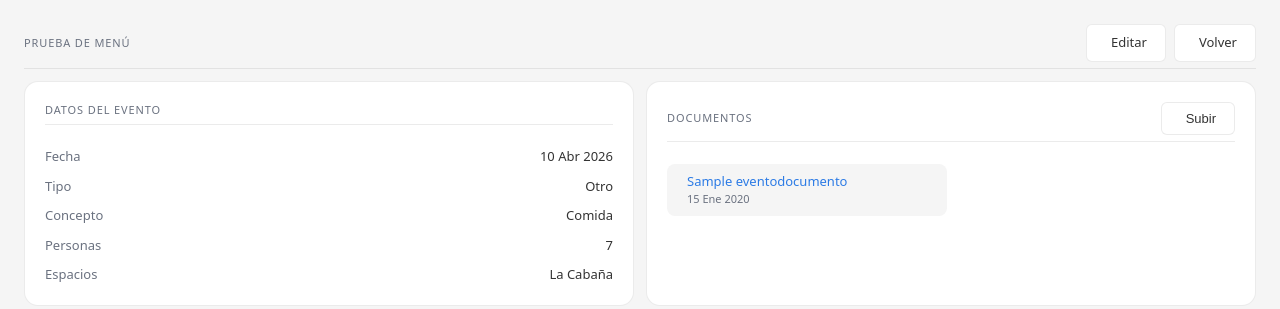
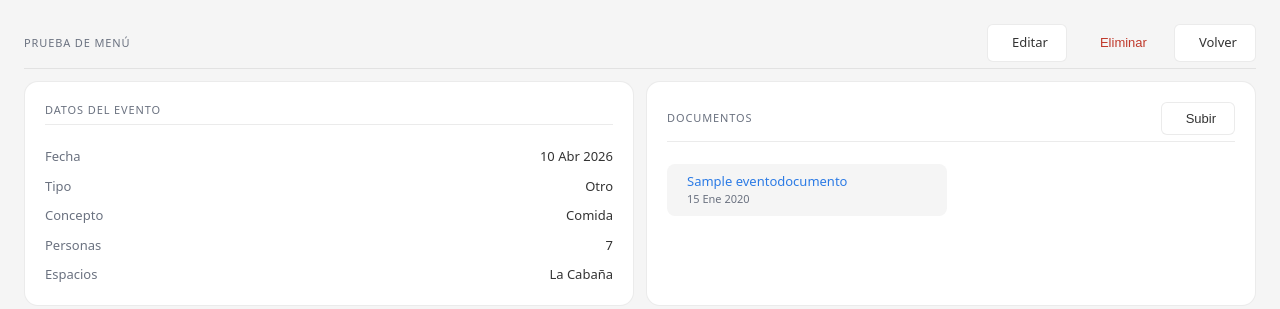
Before and after one commit to fvilpaz/auryapp, a Django app: page /eventos/1/ in a window 1280 px wide. Shown: the part 56-365 px from the top of the page. Run offline with Django 5.2, Linux system fonts and the light colour scheme; a user stored in the database is signed in; data comes from the database, SQL or seed files in the repository; tables that the repository leaves empty hold one stand-in row (values such as "Sample post"); some libraries are stand-ins or nearby versions.

Commit message:
feat: añadir botón eliminar evento con confirmación
Botón Eliminar en la ficha del evento (solo staff) con modal de
confirmación para evitar borrados accidentales.

Co-Authored-By: Claude Sonnet 4.6 <noreply@anthropic.com>

```diff
--- a/core/templates/core/detalle_evento.html
+++ b/core/templates/core/detalle_evento.html
@@ -12,6 +12,11 @@
       <a href="{% url 'editar_evento' evento.pk %}" class="bc-btn bc-btn-secondary">
         <i class="ti ti-pencil"></i> Editar
       </a>
+      {% if request.user.is_staff %}
+      <button type="button" class="bc-btn bc-btn-danger-ghost" onclick="document.getElementById('modal-eliminar-evento').style.display='flex'">
+        <i class="ti ti-trash"></i> Eliminar
+      </button>
+      {% endif %}
       <a href="{% url 'lista_eventos' %}" class="bc-btn bc-btn-secondary">
         <i class="ti ti-arrow-left"></i> Volver
       </a>
@@ -1441,4 +1446,25 @@ document.getElementById('btn-preview-imprimir').addEventListener('click', functi
   win.document.close();
 });
 </script>
+
+<!-- Modal confirmar eliminación -->
+<div id="modal-eliminar-evento" style="display:none;position:fixed;inset:0;background:rgba(0,0,0,0.5);z-index:1000;align-items:center;justify-content:center;">
+  <div style="background:var(--color-surface);border-radius:var(--radius-lg);padding:24px;max-width:360px;width:90%;box-shadow:0 8px 32px rgba(0,0,0,0.2);">
+    <div style="font-size:16px;font-weight:600;margin-bottom:8px;">¿Eliminar evento?</div>
+    <div style="color:var(--color-muted);font-size:14px;margin-bottom:24px;">
+      Esta acción eliminará <strong>{{ evento.cliente }}</strong> y todos sus documentos, planos y datos asociados. No se puede deshacer.
+    </div>
+    <div style="display:flex;gap:8px;justify-content:flex-end;">
+      <button type="button" class="bc-btn bc-btn-secondary" onclick="document.getElementById('modal-eliminar-evento').style.display='none'">
+        Cancelar
+      </button>
+      <form method="post" action="{% url 'eliminar_evento' evento.pk %}" style="display:contents;">
+        {% csrf_token %}
+        <button type="submit" class="bc-btn bc-btn-danger">
+          <i class="ti ti-trash"></i> Sí, eliminar
+        </button>
+      </form>
+    </div>
+  </div>
+</div>
 {% endblock %}
```
